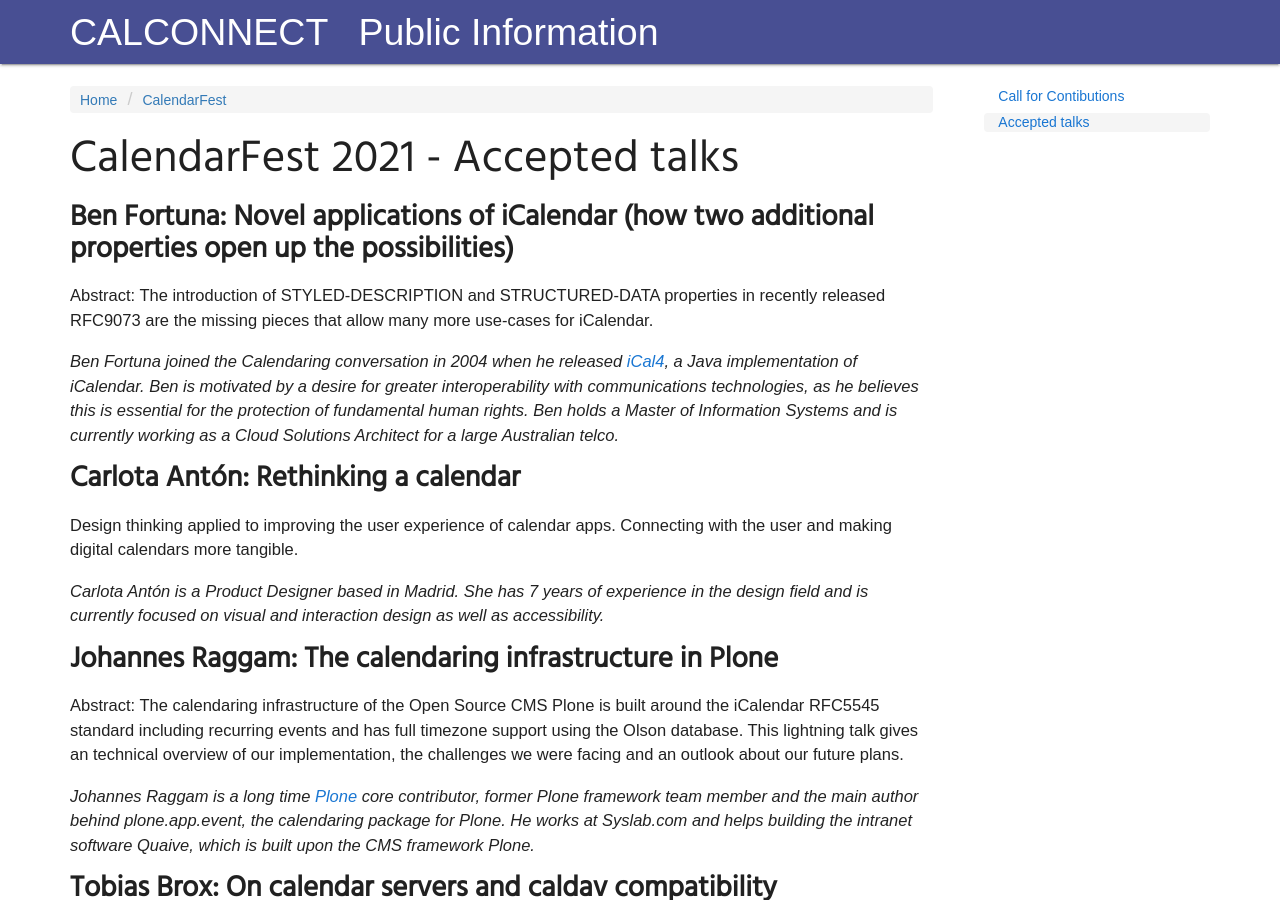
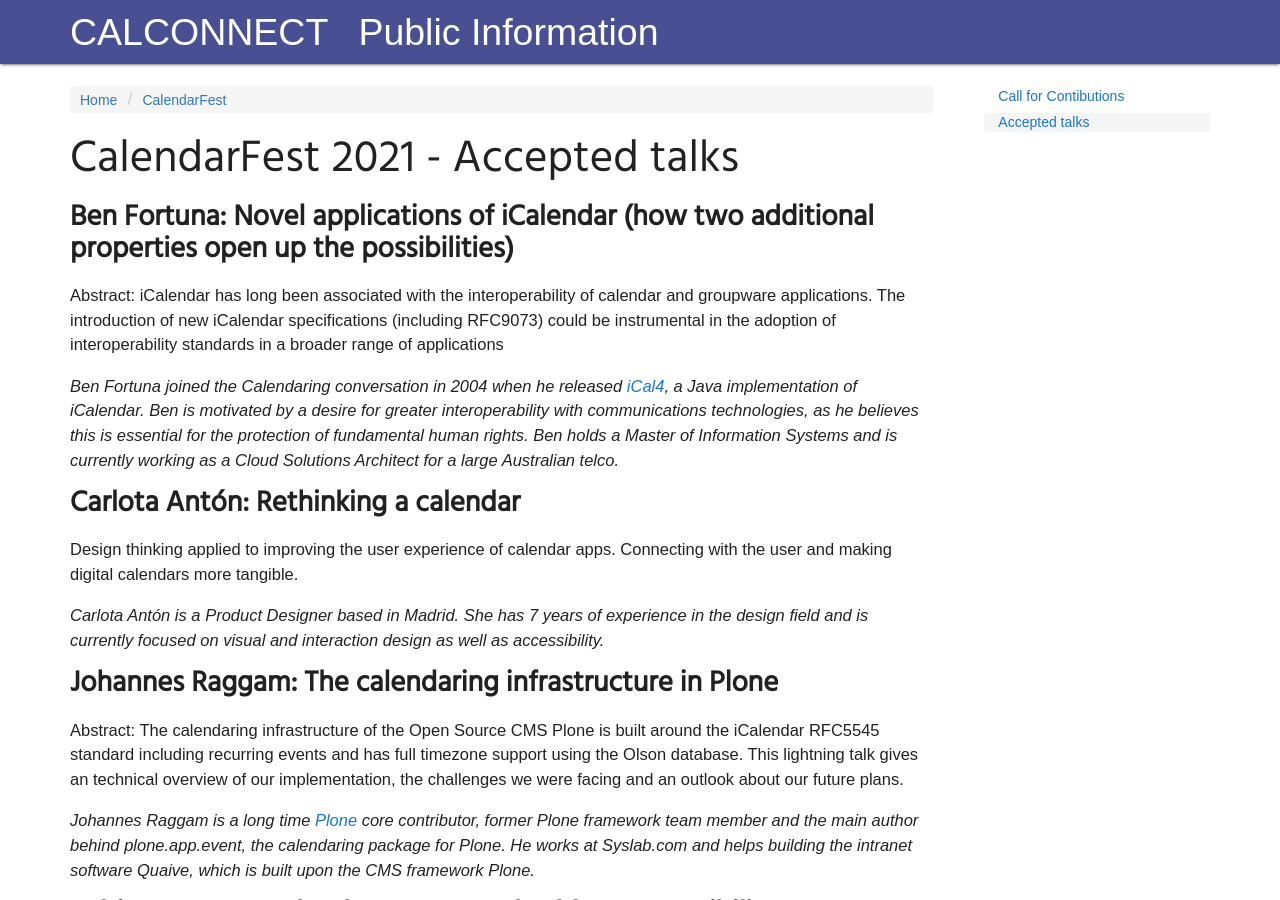
Before and after one commit to CalConnect/public, a Jekyll site: the page built from _pages/CalendarFest/AcceptedTalks.md, in a window 1280 px wide and 900 px high. Built offline with Jekyll 4.4.1, drawn with Linux system fonts in a browser that asks for light colours; some web fonts are replaced.

Commit message:
Update AcceptedTalks.md

```diff
--- a/_pages/CalendarFest/AcceptedTalks.md
+++ b/_pages/CalendarFest/AcceptedTalks.md
@@ -12,7 +12,7 @@ published: true
 
 ### Ben Fortuna: Novel applications of iCalendar (how two additional properties open up the possibilities)
 
-Abstract: The introduction of STYLED-DESCRIPTION and STRUCTURED-DATA properties in recently released RFC9073 are the missing pieces that allow many more use-cases for iCalendar.
+Abstract: iCalendar has long been associated with the interoperability of calendar and groupware applications. The introduction of new iCalendar specifications (including RFC9073) could be instrumental in the adoption of interoperability standards in a broader range of applications
 
 *Ben Fortuna joined the Calendaring conversation in 2004 when he released  [iCal4](https://github.com/ical4j/ical4j), a Java implementation of iCalendar. Ben is motivated by a desire for greater interoperability with communications technologies, as he believes this is essential for the protection of fundamental human rights. Ben holds a Master of Information Systems and is currently working as a Cloud Solutions Architect for a large Australian telco.*
 
```
